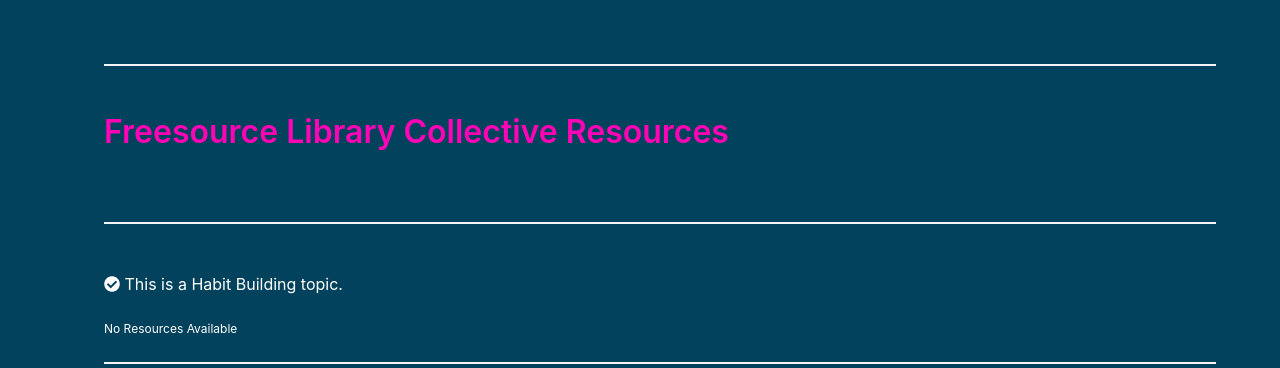
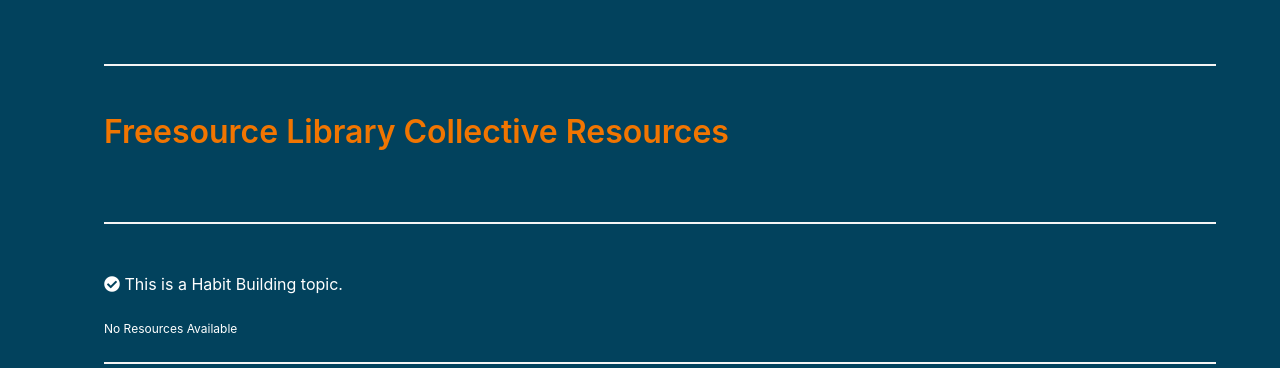
Before and after one commit to KayeB-Designing/freesource-collective, a Django app: page / in a window 1280 px wide. Shown: the part 52-420 px from the top of the page. Run offline with Django 4.2, Linux system fonts and the light colour scheme; data that the repository does not hold is empty; parts of the project's set-up code (start-up, migrations or seed data) failed here and were passed over.

Commit message:
minor changes to css made. Pushing so server will update css

```diff
--- a/flc_main_app/static/styles/main.css
+++ b/flc_main_app/static/styles/main.css
@@ -7,7 +7,7 @@ body {
 h1,
 h2,
 h3 {
-    color: #8b0eff;
+    color: #ffffff;
 }
 
 .container {
@@ -16,7 +16,7 @@ h3 {
 }
 
 .title {
-    color: #ff04b4;
+    color: #f17501;
 }
 
 .gallery {
```
